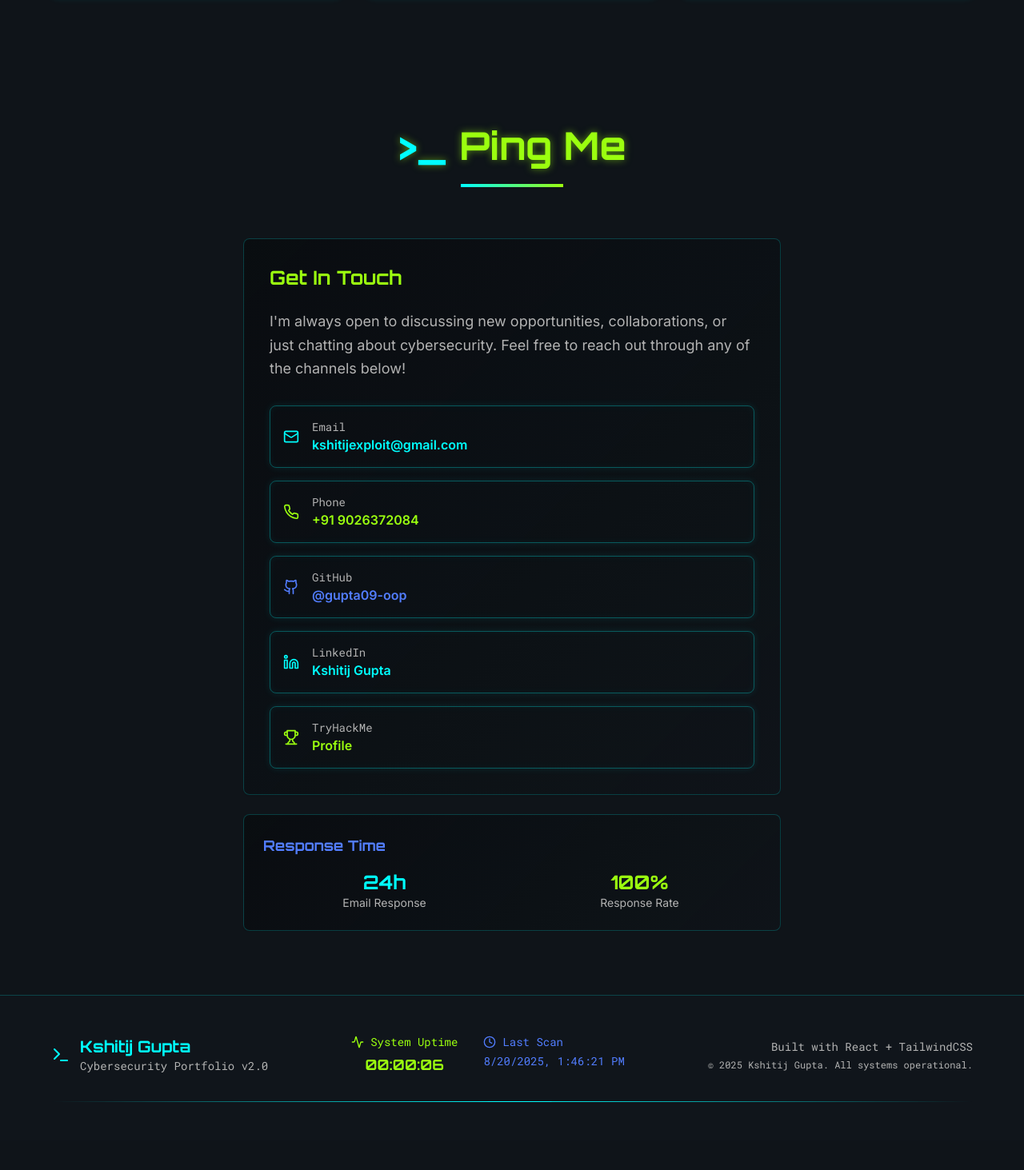
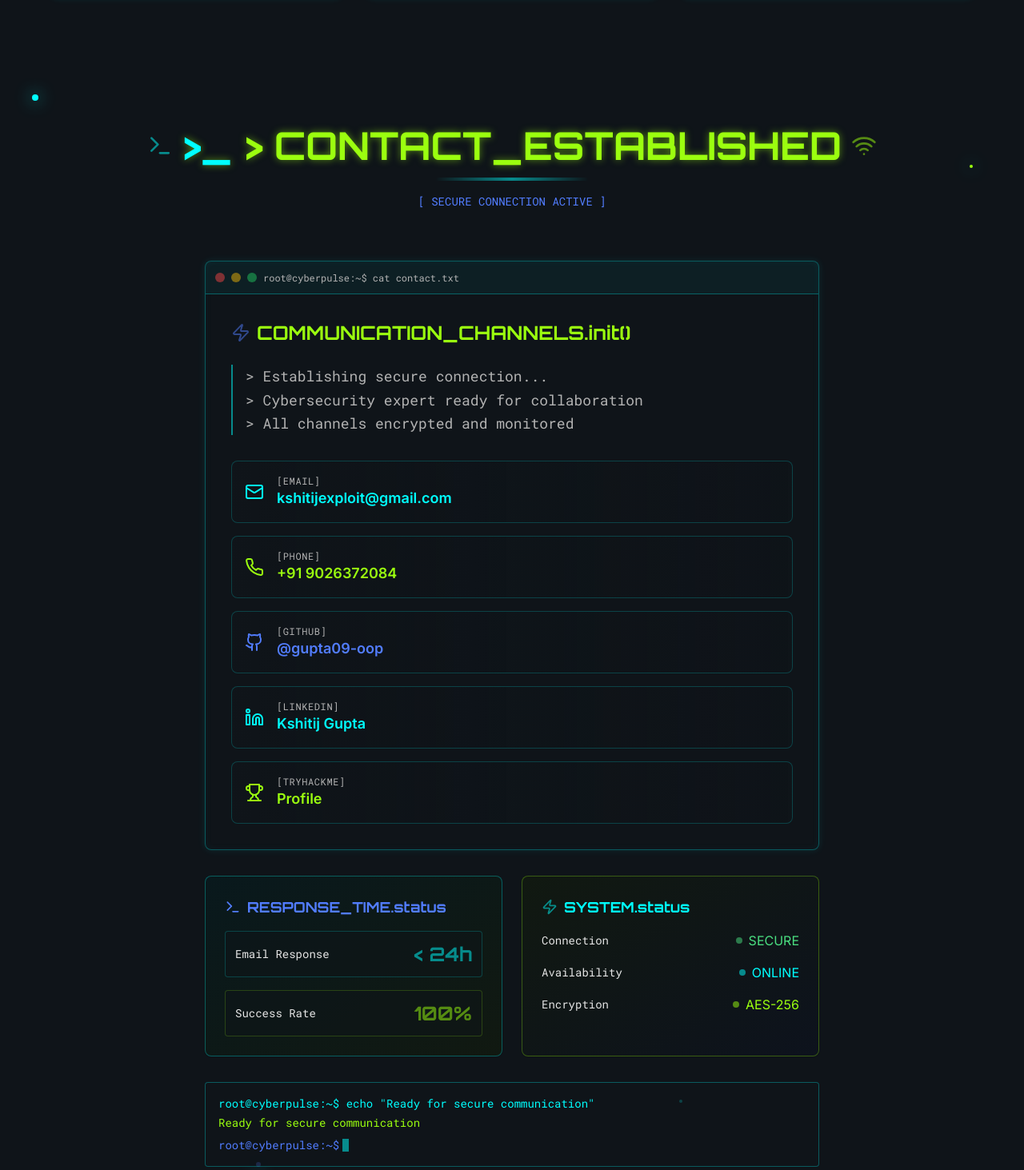
Before and after one commit to gupta09-oop/cyber-pulse-kshitij, a React (Vite) app: page / in a window 1280 px wide. Shown: the part 6867-8330 px from the top of the page at 80% size. Before the commit the page ends 8293 px from the top, so only its background shows below. Built offline with nearby package versions, Linux system fonts and the light colour scheme.

Commit message:
Refactor for hacker theme and animations
Updated the website's appearance with a hacker-themed design and added animations for a more engaging user experience.

```diff
--- a/src/components/Contact.tsx
+++ b/src/components/Contact.tsx
@@ -1,5 +1,5 @@
 import { Card, CardContent } from "@/components/ui/card";
-import { Mail, Phone, Github, Linkedin, Trophy } from "lucide-react";
+import { Mail, Phone, Github, Linkedin, Trophy, Terminal, Zap, Wifi } from "lucide-react";
 
 export const Contact = () => {
   const contactInfo = [
@@ -41,28 +41,57 @@ export const Contact = () => {
   ];
 
   return (
-    <section id="contact" className="py-20 px-4">
-      <div className="max-w-6xl mx-auto">
+    <section id="contact" className="py-20 px-4 relative overflow-hidden">
+      {/* Animated background elements */}
+      <div className="absolute inset-0 pointer-events-none">
+        <div className="absolute top-10 left-10 w-2 h-2 bg-primary animate-pulse-glow rounded-full"></div>
+        <div className="absolute top-32 right-16 w-1 h-1 bg-secondary animate-pulse-glow rounded-full animation-delay-1000"></div>
+        <div className="absolute bottom-20 left-1/4 w-1.5 h-1.5 bg-accent animate-pulse-glow rounded-full animation-delay-2000"></div>
+        <div className="absolute bottom-40 right-1/3 w-1 h-1 bg-primary animate-pulse-glow rounded-full animation-delay-3000"></div>
+      </div>
+
+      <div className="max-w-6xl mx-auto relative z-10">
         {/* Section Header */}
         <div className="text-center mb-16">
-          <h2 className="section-header text-4xl md:text-5xl font-cyber font-bold mb-6">
-            Ping Me
+          <div className="flex items-center justify-center mb-4">
+            <Terminal className="text-primary mr-3 h-8 w-8 animate-pulse" />
+            <h2 className="section-header text-4xl md:text-5xl font-cyber font-bold glow-text">
+              &gt; CONTACT_ESTABLISHED
             </h2>
-          <div className="w-32 h-1 bg-gradient-to-r from-primary to-secondary mx-auto"></div>
+            <Wifi className="text-secondary ml-3 h-8 w-8 animate-pulse" />
+          </div>
+          <div className="w-48 h-1 bg-gradient-to-r from-transparent via-primary to-transparent mx-auto animate-pulse"></div>
+          <div className="font-mono text-accent text-sm mt-4 animate-fade-in">
+            [ SECURE CONNECTION ACTIVE ]
+          </div>
         </div>
 
-        <div className="max-w-2xl mx-auto">
-          {/* Contact Info */}
-          <div className="space-y-6">
-            <Card className="project-card">
-              <CardContent className="p-8">
-                <h3 className="font-cyber text-2xl font-bold text-secondary mb-6">
-                  Get In Touch
+        <div className="max-w-3xl mx-auto">
+          {/* Terminal Window Effect */}
+          <div className="terminal-border rounded-lg bg-background/80 backdrop-blur-sm mb-8 overflow-hidden">
+            {/* Terminal Header */}
+            <div className="border-b border-primary/30 p-3 bg-primary/5">
+              <div className="flex items-center space-x-2">
+                <div className="w-3 h-3 rounded-full bg-red-500 animate-pulse"></div>
+                <div className="w-3 h-3 rounded-full bg-yellow-500 animate-pulse animation-delay-500"></div>
+                <div className="w-3 h-3 rounded-full bg-green-500 animate-pulse animation-delay-1000"></div>
+                <div className="ml-4 font-mono text-xs text-muted-foreground">
+                  root@cyberpulse:~$ cat contact.txt
+                </div>
+              </div>
+            </div>
+
+            {/* Contact Info Matrix */}
+            <div className="p-8">
+              <h3 className="font-cyber text-2xl font-bold text-secondary mb-6 flex items-center">
+                <Zap className="mr-2 h-6 w-6 text-accent animate-pulse" />
+                COMMUNICATION_CHANNELS.init()
               </h3>
-                <p className="text-lg text-muted-foreground mb-8 leading-relaxed">
-                  I'm always open to discussing new opportunities, collaborations,
-                  or just chatting about cybersecurity. Feel free to reach out through
-                  any of the channels below!
+
+              <p className="text-lg text-muted-foreground mb-8 leading-relaxed font-mono border-l-2 border-primary/50 pl-4">
+                &gt; Establishing secure connection...<br />
+                &gt; Cybersecurity expert ready for collaboration<br />
+                &gt; All channels encrypted and monitored
               </p>
 
               <div className="space-y-4">
@@ -72,41 +101,96 @@ export const Contact = () => {
                     href={info.href}
                     target="_blank"
                     rel="noopener noreferrer"
-                      className="flex items-center p-4 terminal-border rounded-lg hover:border-opacity-50 transition-all duration-300 group"
+                    className="group flex items-center p-4 bg-gradient-to-r from-background to-background/50 border border-primary/20 rounded-lg hover:border-primary/60 hover:from-primary/5 hover:to-secondary/5 transition-all duration-500 transform hover:scale-[1.02] hover:shadow-lg hover:shadow-primary/10"
+                    style={{ animationDelay: `${index * 200}ms` }}
                   >
-                      <info.icon className={`${info.color} mr-4 h-5 w-5 group-hover:scale-110 transition-transform`} />
-                      <div>
-                        <div className="font-mono text-sm text-muted-foreground">
-                          {info.label}
+                    <div className="relative mr-4">
+                      <info.icon className={`${info.color} h-6 w-6 group-hover:scale-125 transition-all duration-300 relative z-10`} />
+                      <div className={`absolute inset-0 ${info.color.replace('text-', 'bg-')} opacity-0 group-hover:opacity-20 rounded-full scale-150 transition-all duration-300`}></div>
                     </div>
-                        <div className={`${info.color} font-semibold`}>
+                    <div className="flex-1">
+                      <div className="font-mono text-xs text-muted-foreground uppercase tracking-wider">
+                        [{info.label}]
+                      </div>
+                      <div className={`${info.color} font-semibold text-lg group-hover:glow-text transition-all duration-300`}>
                         {info.value}
                       </div>
+                    </div>
+                    <div className="opacity-0 group-hover:opacity-100 transition-opacity duration-300">
+                      <div className="w-2 h-2 bg-primary rounded-full animate-pulse"></div>
                     </div>
                   </a>
                 ))}
               </div>
-              </CardContent>
-            </Card>
+            </div>
+          </div>
 
-            {/* Quick Stats */}
-            <Card className="project-card">
+          {/* System Status Panel */}
+          <div className="grid md:grid-cols-2 gap-6">
+            <Card className="project-card bg-gradient-to-br from-primary/5 to-secondary/5 border-primary/30">
               <CardContent className="p-6">
-                <h4 className="font-cyber text-lg font-bold text-accent mb-4">
-                  Response Time
+                <h4 className="font-cyber text-lg font-bold text-accent mb-4 flex items-center">
+                  <Terminal className="mr-2 h-5 w-5" />
+                  RESPONSE_TIME.status
                 </h4>
-                <div className="grid grid-cols-2 gap-4 text-center">
-                  <div>
-                    <div className="text-2xl font-cyber font-bold text-primary">24h</div>
-                    <div className="text-sm text-muted-foreground">Email Response</div>
+                <div className="space-y-4">
+                  <div className="flex justify-between items-center p-3 bg-background/50 rounded border border-primary/20">
+                    <span className="font-mono text-sm">Email Response</span>
+                    <span className="text-2xl font-cyber font-bold text-primary animate-pulse">&lt; 24h</span>
                   </div>
-                  <div>
-                    <div className="text-2xl font-cyber font-bold text-secondary">100%</div>
-                    <div className="text-sm text-muted-foreground">Response Rate</div>
+                  <div className="flex justify-between items-center p-3 bg-background/50 rounded border border-secondary/20">
+                    <span className="font-mono text-sm">Success Rate</span>
+                    <span className="text-2xl font-cyber font-bold text-secondary animate-pulse">100%</span>
                   </div>
                 </div>
               </CardContent>
             </Card>
+
+            <Card className="project-card bg-gradient-to-br from-secondary/5 to-accent/5 border-secondary/30">
+              <CardContent className="p-6">
+                <h4 className="font-cyber text-lg font-bold text-primary mb-4 flex items-center">
+                  <Zap className="mr-2 h-5 w-5 animate-pulse" />
+                  SYSTEM.status
+                </h4>
+                <div className="space-y-4">
+                  <div className="flex items-center justify-between">
+                    <span className="font-mono text-sm">Connection</span>
+                    <span className="flex items-center text-green-400">
+                      <div className="w-2 h-2 bg-green-400 rounded-full mr-2 animate-pulse"></div>
+                      SECURE
+                    </span>
+                  </div>
+                  <div className="flex items-center justify-between">
+                    <span className="font-mono text-sm">Availability</span>
+                    <span className="flex items-center text-primary">
+                      <div className="w-2 h-2 bg-primary rounded-full mr-2 animate-pulse"></div>
+                      ONLINE
+                    </span>
+                  </div>
+                  <div className="flex items-center justify-between">
+                    <span className="font-mono text-sm">Encryption</span>
+                    <span className="flex items-center text-secondary">
+                      <div className="w-2 h-2 bg-secondary rounded-full mr-2 animate-pulse"></div>
+                      AES-256
+                    </span>
+                  </div>
+                </div>
+              </CardContent>
+            </Card>
+          </div>
+
+          {/* Terminal Prompt */}
+          <div className="mt-8 p-4 bg-background/80 border border-primary/30 rounded font-mono text-sm">
+            <div className="text-primary">
+              root@cyberpulse:~$ echo "Ready for secure communication"
+            </div>
+            <div className="text-secondary mt-1">
+              Ready for secure communication
+            </div>
+            <div className="flex items-center mt-2">
+              <span className="text-accent">root@cyberpulse:~$</span>
+              <div className="w-2 h-4 bg-primary ml-1 animate-pulse"></div>
+            </div>
           </div>
         </div>
       </div>
```
Lines whose indentation alone changed are shown as unchanged.
